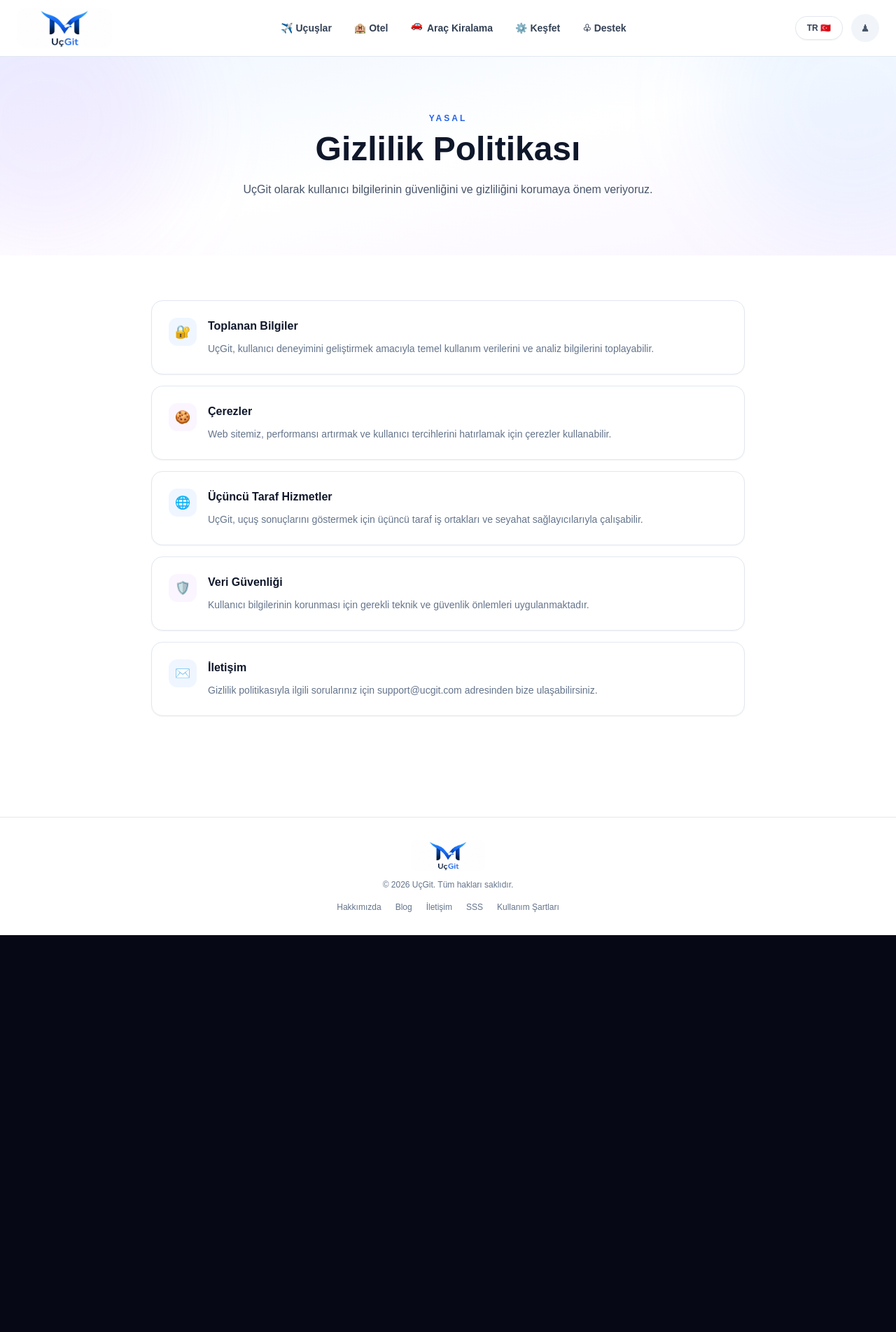
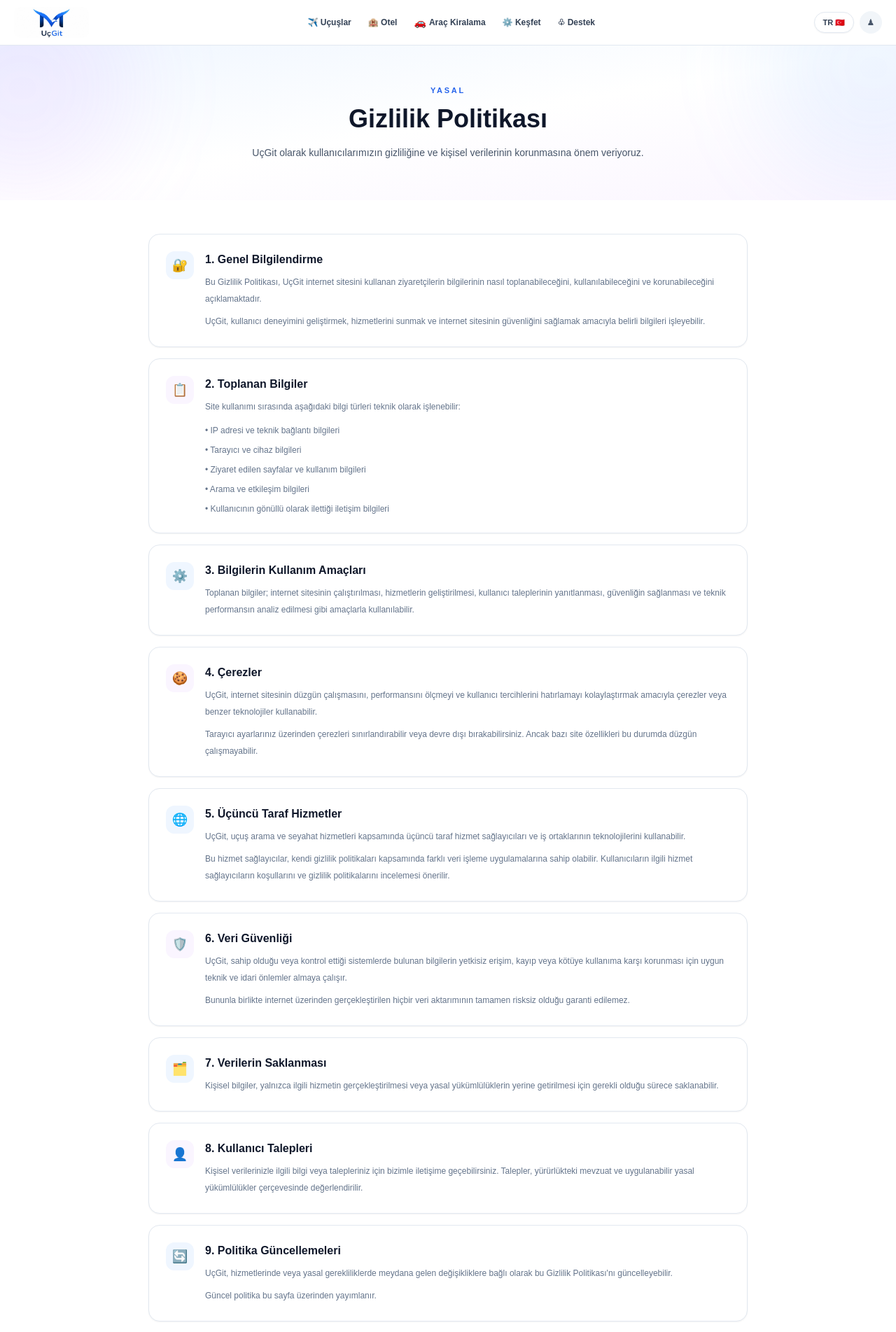
Before and after one commit to melihizzet/flight-platform, a Next.js app: page /privacy-policy in a window 1280 px wide. Shown: the top 1903 px of the page at 70% size. Before the commit the page ends 1336 px from the top, so only its background shows below. Built offline with nearby package versions, Linux system fonts and the light colour scheme.

Commit message:
Update page.tsx

```diff
--- a/app/privacy-policy/page.tsx
+++ b/app/privacy-policy/page.tsx
@@ -1,57 +1,56 @@
 export default function PrivacyPolicyPage() {
   return (
-    <main className="min-h-screen bg-white text-slate-900 overflow-x-hidden">
+    <main className="min-h-screen overflow-x-hidden bg-white text-slate-900">
 
       {/* HEADER */}
       <header className="sticky top-0 z-30 border-b border-slate-200 bg-white/95 backdrop-blur-xl">
-        <div className="mx-auto flex h-20 max-w-7xl items-center justify-between px-6">
+
+        <div className="mx-auto flex h-16 max-w-7xl items-center justify-between px-5">
 
           {/* LOGO */}
           <a href="/" className="flex items-center">
             <img
               src="/logo.jpg"
               alt="UçGit"
-              className="h-14 w-auto rounded-xl"
+              className="h-11 w-auto rounded-lg"
             />
           </a>
 
           {/* MENU */}
-          <nav className="hidden items-center gap-8 md:flex">
+          <nav className="hidden items-center gap-6 md:flex">
 
             <a
               href="/"
-              className="text-sm font-semibold text-slate-700 transition hover:text-blue-600"
+              className="text-xs font-semibold text-slate-700 transition hover:text-blue-600"
             >
               ✈️ Uçuşlar
             </a>
 
             <a
               href="/hotels"
-              className="text-sm font-semibold text-slate-700 transition hover:text-blue-600"
+              className="text-xs font-semibold text-slate-700 transition hover:text-blue-600"
             >
               🏨 Otel
             </a>
 
             <a
               href="/cars"
-              className="flex items-center gap-1.5 text-sm font-semibold text-slate-700 transition hover:text-blue-600"
+              className="flex items-center gap-1 text-xs font-semibold text-slate-700 transition hover:text-blue-600"
             >
-              <span className="inline-block animate-bounce">
-                🚗
-              </span>
+              <span className="text-sm">🚗</span>
               Araç Kiralama
             </a>
 
             <a
               href="/discover"
-              className="text-sm font-semibold text-slate-700 transition hover:text-blue-600"
+              className="text-xs font-semibold text-slate-700 transition hover:text-blue-600"
             >
               ⚙️ Keşfet
             </a>
 
             <a
               href="/contact"
-              className="text-sm font-semibold text-slate-700 transition hover:text-blue-600"
+              className="text-xs font-semibold text-slate-700 transition hover:text-blue-600"
             >
               ♧ Destek
             </a>
@@ -59,41 +58,42 @@ export default function PrivacyPolicyPage() {
           </nav>
 
           {/* SAĞ TARAF */}
-          <div className="hidden items-center gap-3 md:flex">
+          <div className="hidden items-center gap-2 md:flex">
 
-            <button className="rounded-full border border-slate-200 bg-white px-4 py-2 text-xs font-semibold text-slate-700 shadow-sm">
+            <button className="rounded-full border border-slate-200 bg-white px-3 py-1.5 text-[11px] font-semibold text-slate-700 shadow-sm">
               TR 🇹🇷
             </button>
 
-            <div className="flex h-10 w-10 items-center justify-center rounded-full bg-slate-100 text-sm text-slate-600">
+            <div className="flex h-8 w-8 items-center justify-center rounded-full bg-slate-100 text-xs text-slate-600">
               ♟
             </div>
 
           </div>
 
         </div>
+
       </header>
 
       {/* HERO */}
       <section className="relative overflow-hidden bg-gradient-to-br from-blue-50 via-white to-purple-50">
 
-        <div className="absolute -right-32 -top-32 h-96 w-96 rounded-full bg-blue-400/10 blur-3xl" />
+        <div className="absolute -right-32 -top-32 h-80 w-80 rounded-full bg-blue-400/10 blur-3xl" />
 
-        <div className="absolute -left-32 bottom-0 h-96 w-96 rounded-full bg-purple-400/10 blur-3xl" />
+        <div className="absolute -left-32 bottom-0 h-80 w-80 rounded-full bg-purple-400/10 blur-3xl" />
 
-        <div className="relative mx-auto max-w-4xl px-6 py-20 text-center">
+        <div className="relative mx-auto max-w-4xl px-5 py-14 text-center">
 
-          <p className="mb-3 text-xs font-bold uppercase tracking-[0.25em] text-blue-600">
+          <p className="mb-3 text-[11px] font-bold uppercase tracking-[0.25em] text-blue-600">
             YASAL
           </p>
 
-          <h1 className="text-3xl font-black leading-tight text-slate-900 md:text-5xl">
+          <h1 className="text-3xl font-black leading-tight text-slate-900 md:text-4xl">
             Gizlilik Politikası
           </h1>
 
-          <p className="mx-auto mt-5 max-w-2xl text-base leading-7 text-slate-600">
-            UçGit olarak kullanıcı bilgilerinin güvenliğini ve
-            gizliliğini korumaya önem veriyoruz.
+          <p className="mx-auto mt-4 max-w-2xl text-sm leading-6 text-slate-600">
+            UçGit olarak kullanıcılarımızın gizliliğine ve kişisel
+            verilerinin korunmasına önem veriyoruz.
           </p>
 
         </div>
@@ -101,11 +101,11 @@ export default function PrivacyPolicyPage() {
       </section>
 
       {/* CONTENT */}
-      <section className="mx-auto max-w-4xl px-6 py-16">
+      <section className="mx-auto max-w-4xl px-5 py-12">
 
         <div className="space-y-4">
 
-          {/* TOPLANAN BİLGİLER */}
+          {/* 1 - GENEL */}
           <div className="rounded-2xl border border-slate-200 bg-white p-6 shadow-sm">
 
             <div className="flex items-start gap-4">
@@ -115,22 +115,100 @@ export default function PrivacyPolicyPage() {
               </div>
 
               <div>
+
                 <h2 className="text-base font-black text-slate-900">
-                  Toplanan Bilgiler
+                  1. Genel Bilgilendirme
                 </h2>
 
-                <p className="mt-2 text-sm leading-6 text-slate-500">
-                  UçGit, kullanıcı deneyimini geliştirmek amacıyla
-                  temel kullanım verilerini ve analiz bilgilerini
-                  toplayabilir.
+                <p className="mt-2 text-xs leading-6 text-slate-500">
+                  Bu Gizlilik Politikası, UçGit internet sitesini
+                  kullanan ziyaretçilerin bilgilerinin nasıl
+                  toplanabileceğini, kullanılabileceğini ve
+                  korunabileceğini açıklamaktadır.
                 </p>
+
+                <p className="mt-2 text-xs leading-6 text-slate-500">
+                  UçGit, kullanıcı deneyimini geliştirmek, hizmetlerini
+                  sunmak ve internet sitesinin güvenliğini sağlamak
+                  amacıyla belirli bilgileri işleyebilir.
+                </p>
+
               </div>
 
             </div>
 
           </div>
 
-          {/* ÇEREZLER */}
+          {/* 2 - TOPLANAN BİLGİLER */}
+          <div className="rounded-2xl border border-slate-200 bg-white p-6 shadow-sm">
+
+            <div className="flex items-start gap-4">
+
+              <div className="flex h-10 w-10 shrink-0 items-center justify-center rounded-xl bg-purple-50 text-lg">
+                📋
+              </div>
+
+              <div>
+
+                <h2 className="text-base font-black text-slate-900">
+                  2. Toplanan Bilgiler
+                </h2>
+
+                <p className="mt-2 text-xs leading-6 text-slate-500">
+                  Site kullanımı sırasında aşağıdaki bilgi türleri
+                  teknik olarak işlenebilir:
+                </p>
+
+                <ul className="mt-3 space-y-2 text-xs leading-5 text-slate-500">
+
+                  <li>• IP adresi ve teknik bağlantı bilgileri</li>
+
+                  <li>• Tarayıcı ve cihaz bilgileri</li>
+
+                  <li>• Ziyaret edilen sayfalar ve kullanım bilgileri</li>
+
+                  <li>• Arama ve etkileşim bilgileri</li>
+
+                  <li>• Kullanıcının gönüllü olarak ilettiği iletişim bilgileri</li>
+
+                </ul>
+
+              </div>
+
+            </div>
+
+          </div>
+
+          {/* 3 - KULLANIM AMAÇLARI */}
+          <div className="rounded-2xl border border-slate-200 bg-white p-6 shadow-sm">
+
+            <div className="flex items-start gap-4">
+
+              <div className="flex h-10 w-10 shrink-0 items-center justify-center rounded-xl bg-blue-50 text-lg">
+                ⚙️
+              </div>
+
+              <div>
+
+                <h2 className="text-base font-black text-slate-900">
+                  3. Bilgilerin Kullanım Amaçları
+                </h2>
+
+                <p className="mt-2 text-xs leading-6 text-slate-500">
+                  Toplanan bilgiler; internet sitesinin çalıştırılması,
+                  hizmetlerin geliştirilmesi, kullanıcı taleplerinin
+                  yanıtlanması, güvenliğin sağlanması ve teknik
+                  performansın analiz edilmesi gibi amaçlarla
+                  kullanılabilir.
+                </p>
+
+              </div>
+
+            </div>
+
+          </div>
+
+          {/* 4 - ÇEREZLER */}
           <div className="rounded-2xl border border-slate-200 bg-white p-6 shadow-sm">
 
             <div className="flex items-start gap-4">
@@ -140,21 +218,32 @@ export default function PrivacyPolicyPage() {
               </div>
 
               <div>
+
                 <h2 className="text-base font-black text-slate-900">
-                  Çerezler
+                  4. Çerezler
                 </h2>
 
-                <p className="mt-2 text-sm leading-6 text-slate-500">
-                  Web sitemiz, performansı artırmak ve kullanıcı
-                  tercihlerini hatırlamak için çerezler kullanabilir.
+                <p className="mt-2 text-xs leading-6 text-slate-500">
+                  UçGit, internet sitesinin düzgün çalışmasını,
+                  performansını ölçmeyi ve kullanıcı tercihlerini
+                  hatırlamayı kolaylaştırmak amacıyla çerezler veya
+                  benzer teknolojiler kullanabilir.
                 </p>
+
+                <p className="mt-2 text-xs leading-6 text-slate-500">
+                  Tarayıcı ayarlarınız üzerinden çerezleri
+                  sınırlandırabilir veya devre dışı bırakabilirsiniz.
+                  Ancak bazı site özellikleri bu durumda düzgün
+                  çalışmayabilir.
+                </p>
+
               </div>
 
             </div>
 
           </div>
 
-          {/* ÜÇÜNCÜ TARAF */}
+          {/* 5 - ÜÇÜNCÜ TARAF */}
           <div className="rounded-2xl border border-slate-200 bg-white p-6 shadow-sm">
 
             <div className="flex items-start gap-4">
@@ -164,22 +253,32 @@ export default function PrivacyPolicyPage() {
               </div>
 
               <div>
+
                 <h2 className="text-base font-black text-slate-900">
-                  Üçüncü Taraf Hizmetler
+                  5. Üçüncü Taraf Hizmetler
                 </h2>
 
-                <p className="mt-2 text-sm leading-6 text-slate-500">
-                  UçGit, uçuş sonuçlarını göstermek için üçüncü
-                  taraf iş ortakları ve seyahat sağlayıcılarıyla
-                  çalışabilir.
+                <p className="mt-2 text-xs leading-6 text-slate-500">
+                  UçGit, uçuş arama ve seyahat hizmetleri kapsamında
+                  üçüncü taraf hizmet sağlayıcıları ve iş ortaklarının
+                  teknolojilerini kullanabilir.
                 </p>
+
+                <p className="mt-2 text-xs leading-6 text-slate-500">
+                  Bu hizmet sağlayıcılar, kendi gizlilik politikaları
+                  kapsamında farklı veri işleme uygulamalarına sahip
+                  olabilir. Kullanıcıların ilgili hizmet sağlayıcıların
+                  koşullarını ve gizlilik politikalarını incelemesi
+                  önerilir.
+                </p>
+
               </div>
 
             </div>
 
           </div>
 
-          {/* VERİ GÜVENLİĞİ */}
+          {/* 6 - VERİ GÜVENLİĞİ */}
           <div className="rounded-2xl border border-slate-200 bg-white p-6 shadow-sm">
 
             <div className="flex items-start gap-4">
@@ -189,41 +288,164 @@ export default function PrivacyPolicyPage() {
               </div>
 
               <div>
+
                 <h2 className="text-base font-black text-slate-900">
-                  Veri Güvenliği
+                  6. Veri Güvenliği
                 </h2>
 
-                <p className="mt-2 text-sm leading-6 text-slate-500">
-                  Kullanıcı bilgilerinin korunması için gerekli
-                  teknik ve güvenlik önlemleri uygulanmaktadır.
+                <p className="mt-2 text-xs leading-6 text-slate-500">
+                  UçGit, sahip olduğu veya kontrol ettiği sistemlerde
+                  bulunan bilgilerin yetkisiz erişim, kayıp veya
+                  kötüye kullanıma karşı korunması için uygun teknik
+                  ve idari önlemler almaya çalışır.
                 </p>
+
+                <p className="mt-2 text-xs leading-6 text-slate-500">
+                  Bununla birlikte internet üzerinden gerçekleştirilen
+                  hiçbir veri aktarımının tamamen risksiz olduğu garanti
+                  edilemez.
+                </p>
+
               </div>
 
             </div>
 
           </div>
 
-          {/* İLETİŞİM */}
+          {/* 7 - VERİ SAKLAMA */}
           <div className="rounded-2xl border border-slate-200 bg-white p-6 shadow-sm">
 
             <div className="flex items-start gap-4">
 
               <div className="flex h-10 w-10 shrink-0 items-center justify-center rounded-xl bg-blue-50 text-lg">
+                🗂️
+              </div>
+
+              <div>
+
+                <h2 className="text-base font-black text-slate-900">
+                  7. Verilerin Saklanması
+                </h2>
+
+                <p className="mt-2 text-xs leading-6 text-slate-500">
+                  Kişisel bilgiler, yalnızca ilgili hizmetin
+                  gerçekleştirilmesi veya yasal yükümlülüklerin
+                  yerine getirilmesi için gerekli olduğu sürece
+                  saklanabilir.
+                </p>
+
+              </div>
+
+            </div>
+
+          </div>
+
+          {/* 8 - KULLANICI HAKLARI */}
+          <div className="rounded-2xl border border-slate-200 bg-white p-6 shadow-sm">
+
+            <div className="flex items-start gap-4">
+
+              <div className="flex h-10 w-10 shrink-0 items-center justify-center rounded-xl bg-purple-50 text-lg">
+                👤
+              </div>
+
+              <div>
+
+                <h2 className="text-base font-black text-slate-900">
+                  8. Kullanıcı Talepleri
+                </h2>
+
+                <p className="mt-2 text-xs leading-6 text-slate-500">
+                  Kişisel verilerinizle ilgili bilgi veya talepleriniz
+                  için bizimle iletişime geçebilirsiniz. Talepler,
+                  yürürlükteki mevzuat ve uygulanabilir yasal
+                  yükümlülükler çerçevesinde değerlendirilir.
+                </p>
+
+              </div>
+
+            </div>
+
+          </div>
+
+          {/* 9 - GÜNCELLEMELER */}
+          <div className="rounded-2xl border border-slate-200 bg-white p-6 shadow-sm">
+
+            <div className="flex items-start gap-4">
+
+              <div className="flex h-10 w-10 shrink-0 items-center justify-center rounded-xl bg-blue-50 text-lg">
+                🔄
+              </div>
+
+              <div>
+
+                <h2 className="text-base font-black text-slate-900">
+                  9. Politika Güncellemeleri
+                </h2>
+
+                <p className="mt-2 text-xs leading-6 text-slate-500">
+                  UçGit, hizmetlerinde veya yasal gerekliliklerde
+                  meydana gelen değişikliklere bağlı olarak bu
+                  Gizlilik Politikası'nı güncelleyebilir.
+                </p>
+
+                <p className="mt-2 text-xs leading-6 text-slate-500">
+                  Güncel politika bu sayfa üzerinden yayımlanır.
+                </p>
+
+              </div>
+
+            </div>
+
+          </div>
+
+          {/* 10 - İLETİŞİM */}
+          <div className="rounded-2xl border border-slate-200 bg-white p-6 shadow-sm">
+
+            <div className="flex items-start gap-4">
+
+              <div className="flex h-10 w-10 shrink-0 items-center justify-center rounded-xl bg-purple-50 text-lg">
                 ✉️
               </div>
 
               <div>
+
                 <h2 className="text-base font-black text-slate-900">
-                  İletişim
+                  10. İletişim
                 </h2>
 
-                <p className="mt-2 text-sm leading-6 text-slate-500">
-                  Gizlilik politikasıyla ilgili sorularınız için
-                  support@ucgit.com adresinden bize ulaşabilirsiniz.
+                <p className="mt-2 text-xs leading-6 text-slate-500">
+                  Gizlilik Politikası veya kişisel verilerinizle ilgili
+                  sorularınız için aşağıdaki e-posta adresinden
+                  bizimle iletişime geçebilirsiniz.
                 </p>
+
+                <a
+                  href="mailto:support@ucgit.com"
+                  className="mt-3 inline-block text-xs font-bold text-blue-600 hover:text-blue-700"
+                >
+                  support@ucgit.com
+                </a>
+
               </div>
 
             </div>
+
+          </div>
+
+          {/* NOTICE */}
+          <div className="rounded-2xl border border-blue-100 bg-blue-50/60 p-5">
+
+            <p className="text-[11px] leading-5 text-slate-500">
+              <strong className="text-slate-700">
+                Önemli:
+              </strong>{" "}
+              Bu sayfa genel bilgilendirme amacıyla hazırlanmıştır.
+              UçGit'in gerçek veri işleme faaliyetleri, şirket yapısı,
+              kullanılan hizmetler ve yürürlükteki mevzuat dikkate
+              alınarak hukuki gerekliliklere uygun şekilde
+              güncellenmelidir.
+            </p>
 
           </div>
 
@@ -232,39 +454,61 @@ export default function PrivacyPolicyPage() {
       </section>
 
       {/* FOOTER */}
-      <footer className="border-t border-slate-200 bg-white py-8">
+      <footer className="border-t border-slate-200 bg-white py-6">
 
-        <div className="mx-auto max-w-7xl px-6 text-center">
+        <div className="mx-auto max-w-7xl px-5 text-center">
 
           <img
             src="/logo.jpg"
             alt="UçGit"
-            className="mx-auto h-11 w-auto rounded-lg"
+            className="mx-auto h-9 w-auto rounded-lg"
           />
 
-          <p className="mt-3 text-xs text-slate-500">
+          <p className="mt-2 text-[11px] text-slate-500">
             © 2026 UçGit. Tüm hakları saklıdır.
           </p>
 
-          <div className="mt-4 flex flex-wrap justify-center gap-5 text-xs text-slate-500">
+          <div className="mt-3 flex flex-wrap justify-center gap-4 text-[11px] text-slate-500">
 
-            <a href="/about" className="hover:text-blue-600">
+            <a
+              href="/about"
+              className="transition hover:text-blue-600"
+            >
               Hakkımızda
             </a>
 
-            <a href="/blog" className="hover:text-blue-600">
+            <a
+              href="/blog"
+              className="transition hover:text-blue-600"
+            >
               Blog
             </a>
 
-            <a href="/contact" className="hover:text-blue-600">
+            <a
+              href="/contact"
+              className="transition hover:text-blue-600"
+            >
               İletişim
             </a>
 
-            <a href="/faq" className="hover:text-blue-600">
+            <a
+              href="/faq"
+              className="transition hover:text-blue-600"
+            >
               SSS
             </a>
 
-            <a href="/terms" className="hover:text-blue-600">
+            <a
+              href="/privacy-policy"
+              className="font-semibold text-blue-600"
+            >
+              Gizlilik
+            </a>
+
+            <a
+              href="/terms"
+              className="transition hover:text-blue-600"
+            >
               Kullanım Şartları
             </a>
 
```
